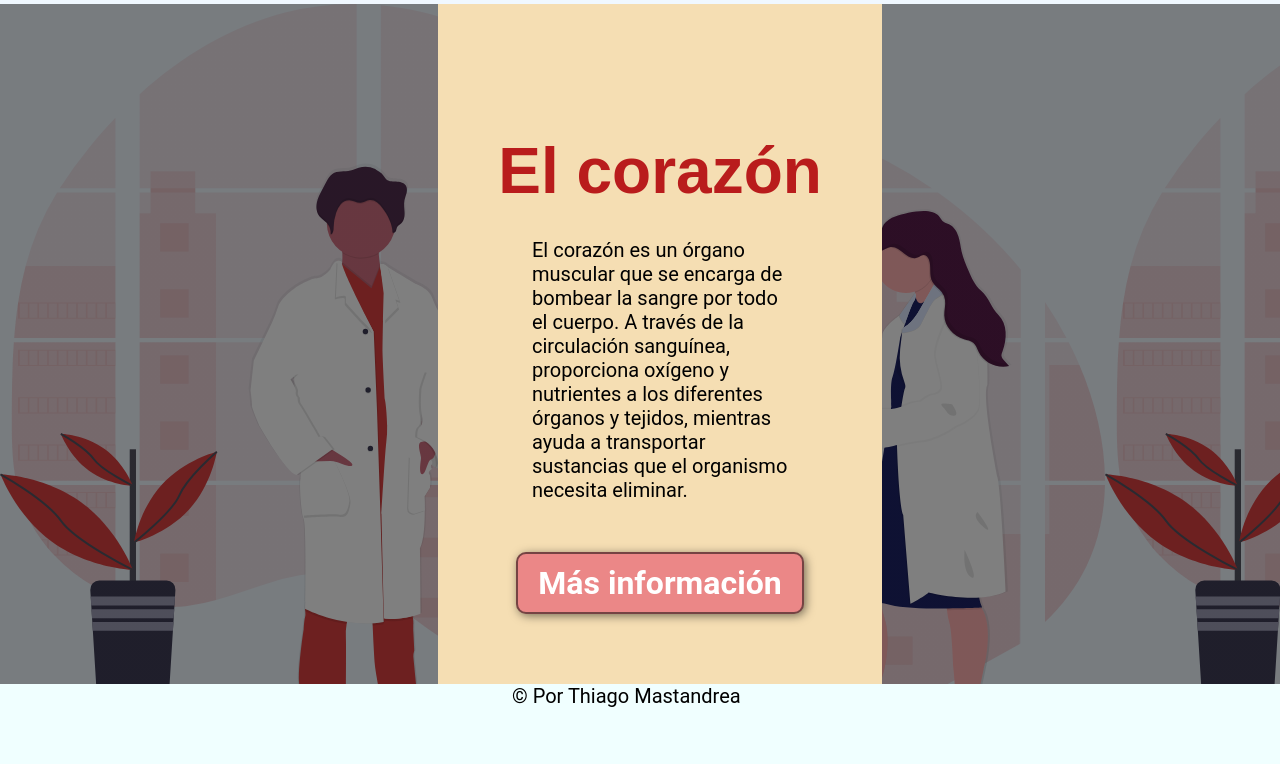
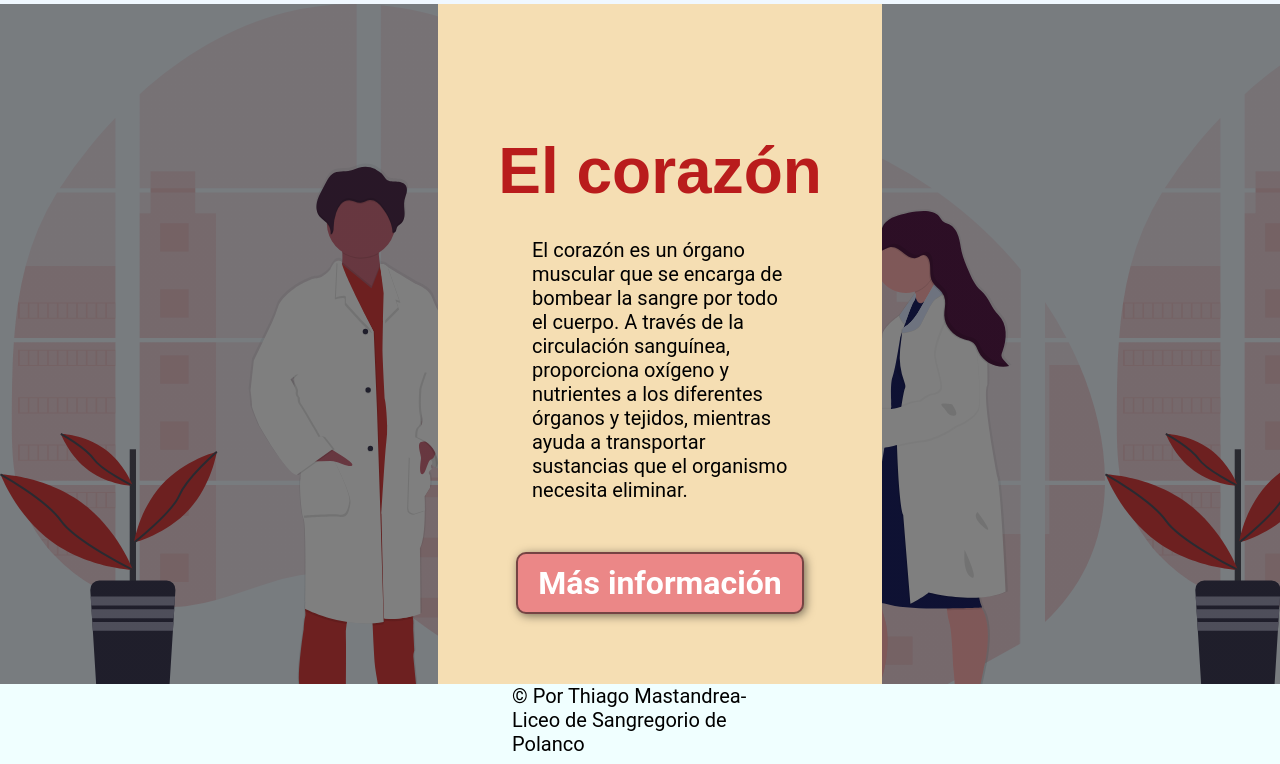
Before and after one commit to thiagomastandrea12-prog/biology-page, a plain HTML site: page index.html in a window 1280 px wide. Shown: the part 96-860 px from the top of the page. Drawn offline with Linux system fonts and the light colour scheme.

Commit message:
Update index.html

```diff
--- a/index.html
+++ b/index.html
@@ -40,7 +40,7 @@
 
     <div class="container">
 
-      <p>&copy; Por Thiago Mastandrea</p>
+      <p>&copy; Por Thiago Mastandrea-Liceo de Sangregorio de Polanco</p>
 
     </div>
 
```
